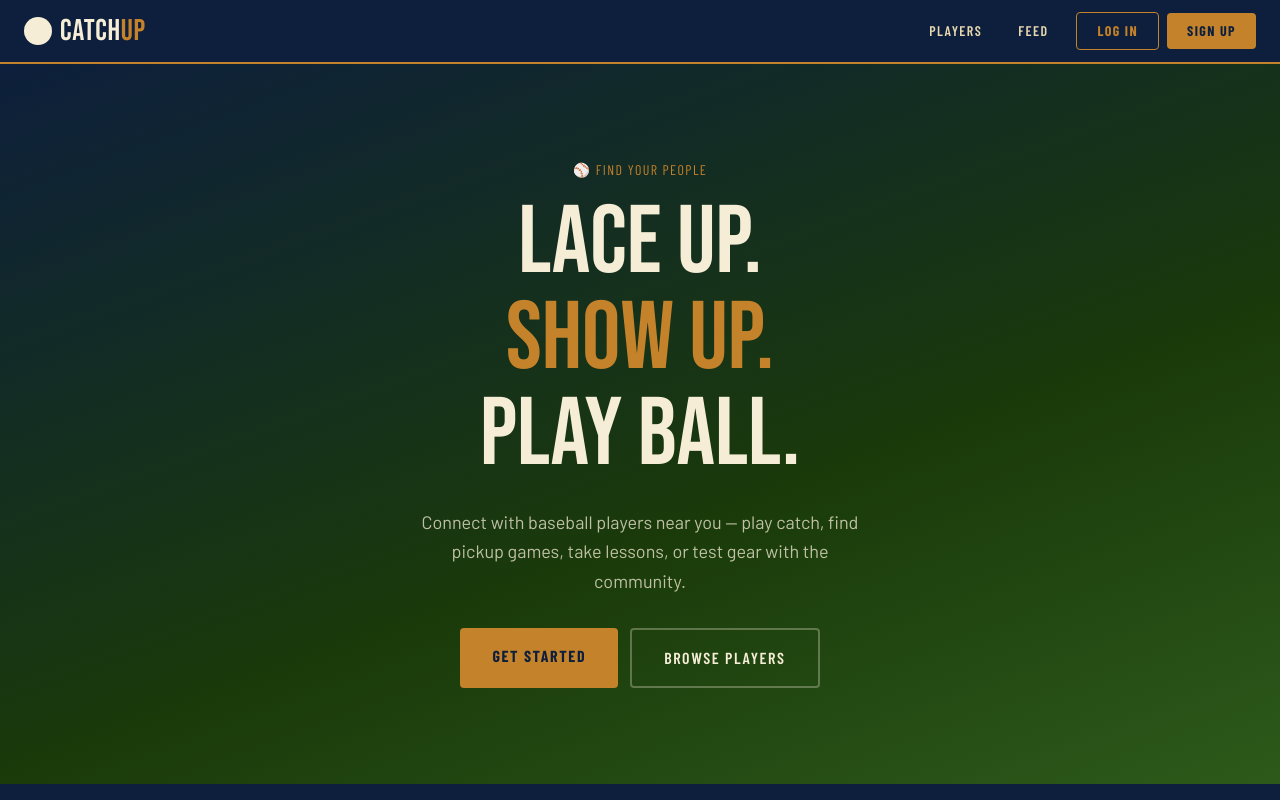
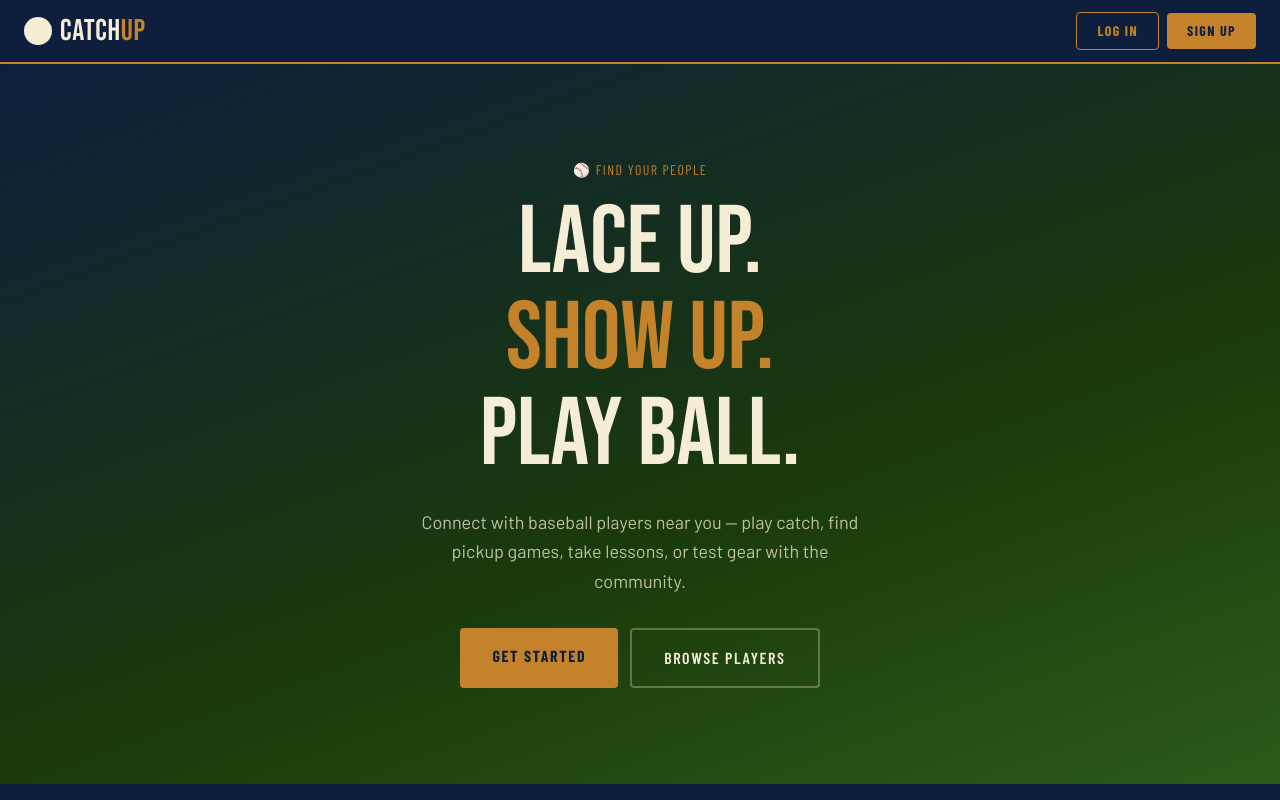
Before and after one commit to Wolfie-O/catchup, a Next.js app: page / in a window 1280 px wide. Shown: the top 800 px of the page. Built offline with nearby package versions, Linux system fonts and the light colour scheme; no server answers.

Commit message:
Hide nav links for logged out users

```diff
--- a/src/components/Nav.tsx
+++ b/src/components/Nav.tsx
@@ -86,8 +86,8 @@ export default function Nav() {
 
       {/* ── Desktop (md and above) ── */}
       <div className="hidden md:flex items-center gap-1">
-        {navLink('/players', 'Players')}
-        {navLink('/feed', 'Feed')}
+        {userId && navLink('/players', 'Players')}
+        {userId && navLink('/feed', 'Feed')}
         <div className="flex items-center gap-2 ml-2">
           {userId ? (
             <>
```
